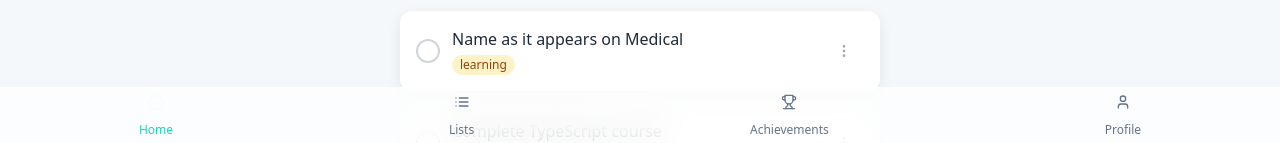
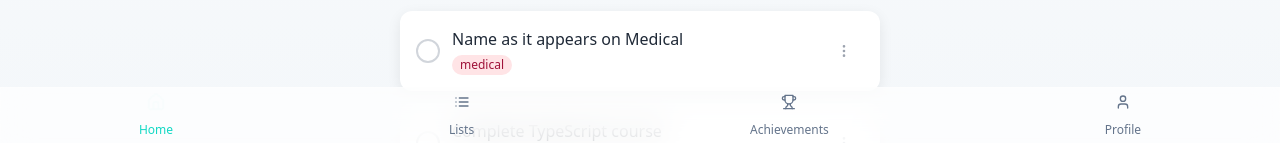
Before and after one commit to SineVisu/checkliingo, a React (Vite) app: page / in a window 1280 px wide. Shown: the part 655-798 px from the top of the page. Built offline with nearby package versions, Linux system fonts and the light colour scheme.

Commit message:
Change category of medical tasks
Update the category of tasks under "Pilot's Medical" from "learning" to "medical".

```diff
--- a/src/components/checklists/ChecklistItem.tsx
+++ b/src/components/checklists/ChecklistItem.tsx
@@ -77,6 +77,8 @@ const ChecklistItem: React.FC<ChecklistItemProps> = ({ item, onToggleComplete })
         return 'bg-amber-100 text-amber-800';
       case 'identification':
         return 'bg-teal-100 text-teal-800';
+      case 'medical':
+        return 'bg-rose-100 text-rose-800';
       default:
         return 'bg-gray-100 text-gray-800';
     }
--- a/src/pages/Index.tsx
+++ b/src/pages/Index.tsx
@@ -25,9 +25,9 @@ const initialData: ChecklistGroupData[] = [
     id: '2',
     title: 'Pilot\'s Medical',
     items: [
-      { id: '201', title: 'Name as it appears on Medical', isCompleted: false, category: 'learning' },
-      { id: '202', title: 'Complete TypeScript course', isCompleted: false, category: 'learning' },
-      { id: '203', title: 'Practice coding problem', isCompleted: true, category: 'learning' }
+      { id: '201', title: 'Name as it appears on Medical', isCompleted: false, category: 'medical' },
+      { id: '202', title: 'Complete TypeScript course', isCompleted: false, category: 'medical' },
+      { id: '203', title: 'Practice coding problem', isCompleted: true, category: 'medical' }
     ]
   }
 ];
```
